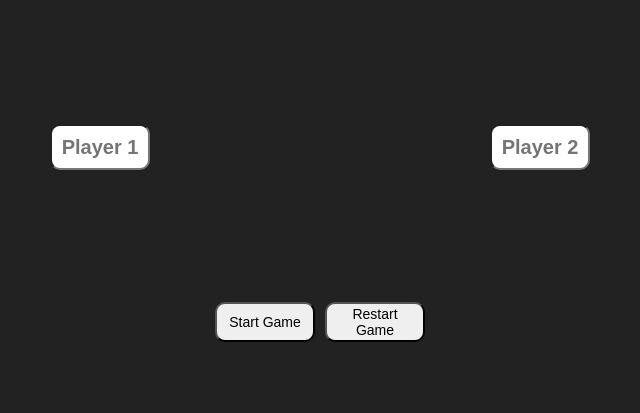
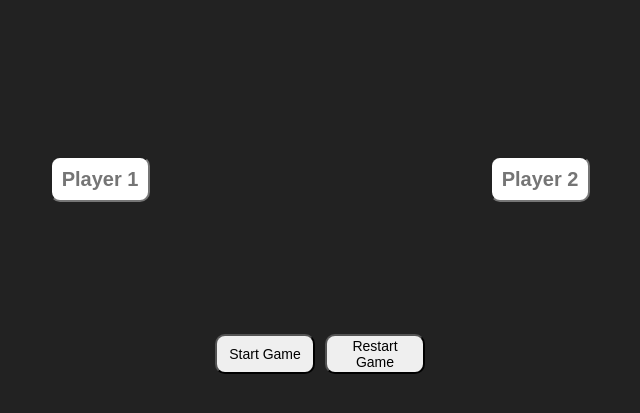
Before and after one commit to evangel0s/Project-Tic-tac-Toe, a plain HTML site: page index.html in a window 1280 px wide. Shown: the part 135-548 px from the top of the page, without its empty margins (320-960 px from the left). Drawn offline with Linux system fonts and the light colour scheme.

Commit message:
add margin to upper

```diff
--- a/public/style.css
+++ b/public/style.css
@@ -17,6 +17,7 @@ body {
   width: 100%;
   justify-content: center;
   height: auto;
+  margin-top:2rem;
 
 }
 .box {
--- a/style.css
+++ b/style.css
@@ -17,7 +17,7 @@ body {
   width: 100%;
   justify-content: center;
   height: auto;
-
+  margin-top:2rem;
 }
 .box {
   font-weight: bold;
```
